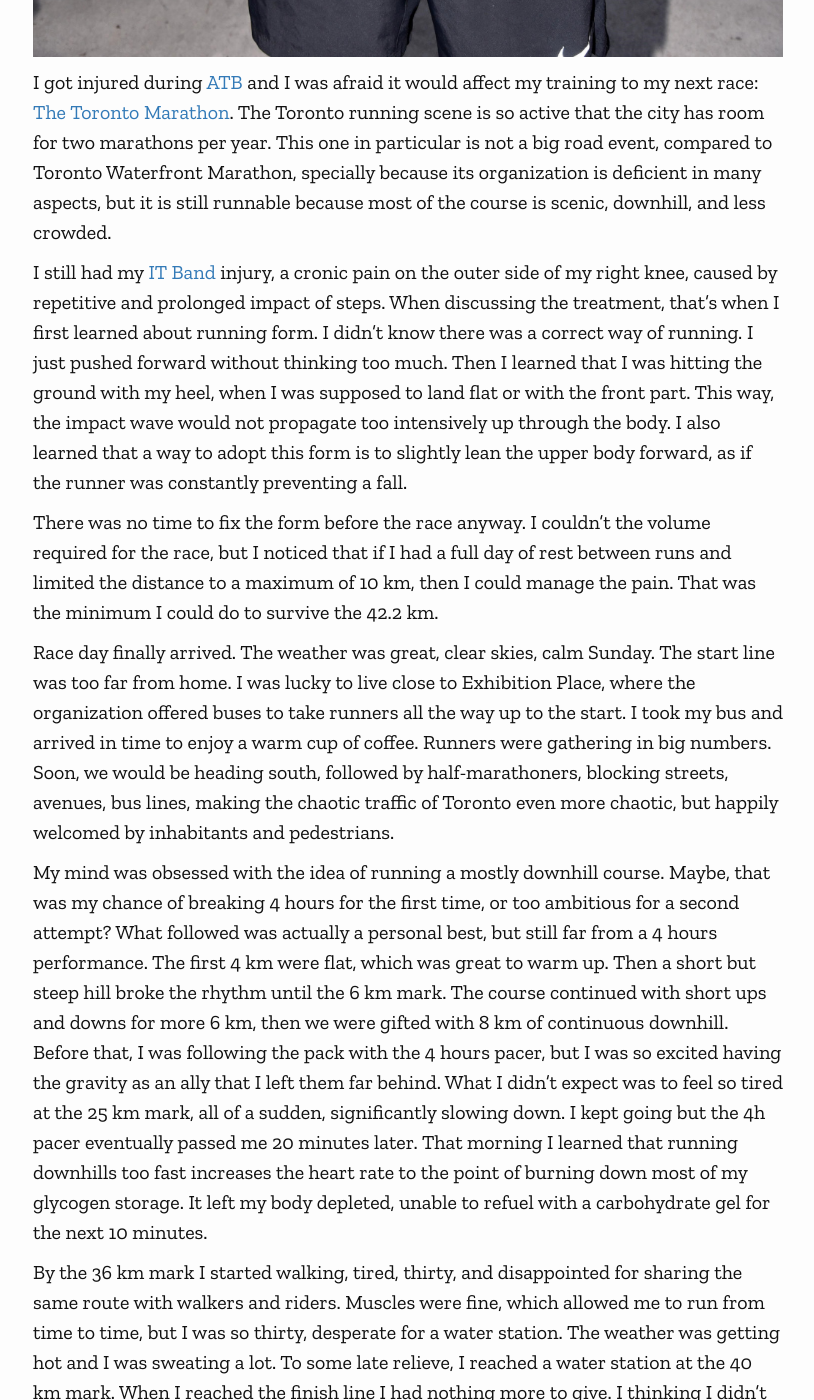
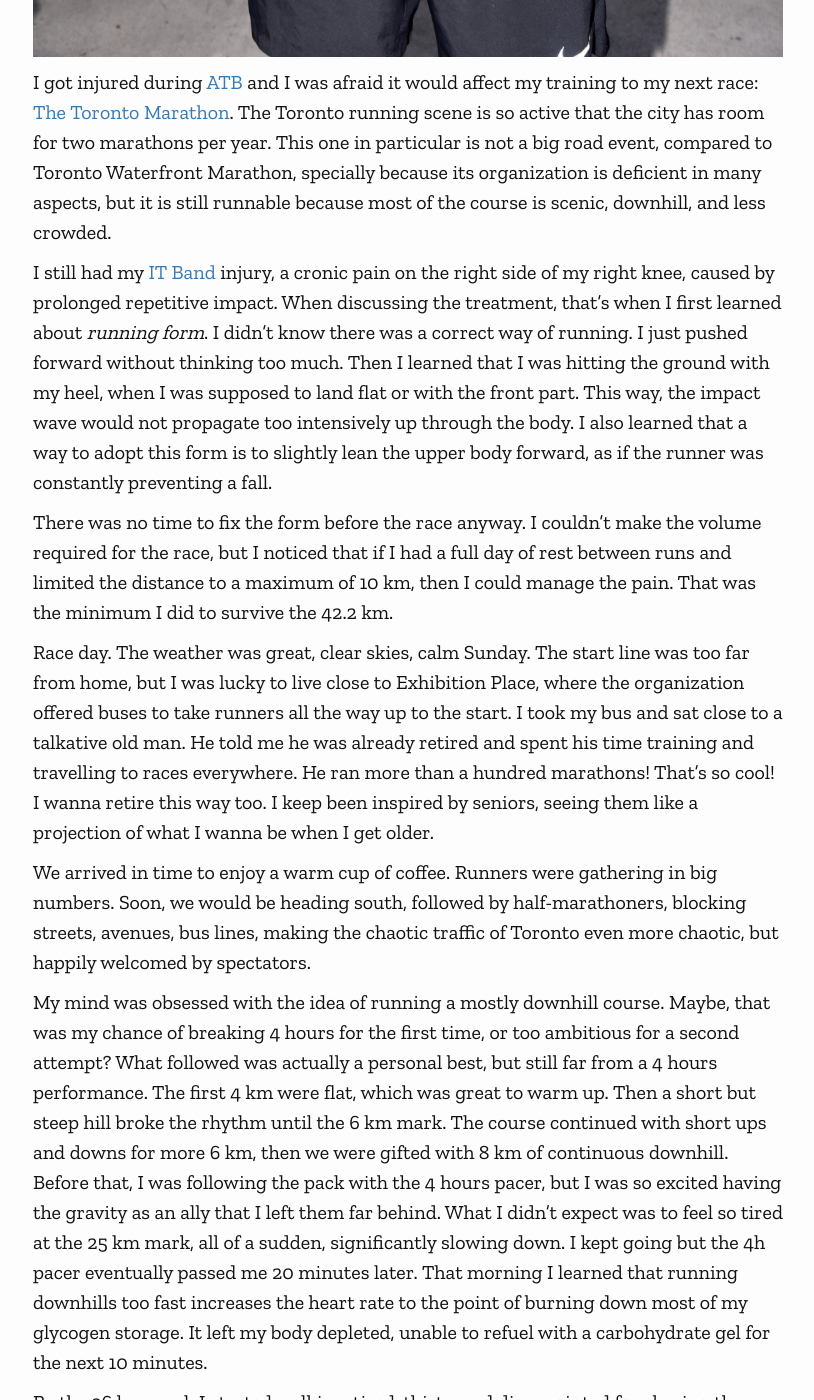
Before and after one commit to htmfilho/sports, a Jekyll site: the page built from _posts/2019-05-05-toronto-marathon.md, in a window 1280 px wide and 1400 px high, scrolled down 1261 px. Shown: the whole window, without its empty margins (37-851 px from the left). Built offline with Jekyll 4.4.1, drawn with Linux system fonts in a browser that asks for light colours; nearby versions of some CDN libraries; some web fonts are replaced; comment, search, counter and statistics services are not loaded.

Commit message:
Improved Toronto Marathon 2019 post, remembered a fact in the bus.

```diff
--- a/_posts/2019-05-05-toronto-marathon.md
+++ b/_posts/2019-05-05-toronto-marathon.md
@@ -12,11 +12,13 @@ I got injured during [ATB](/sports/2019/03/around-the-bay.html) and I was afraid
 
 <!-- more -->
 
-I still had my [IT Band](https://www.webmd.com/pain-management/it-band-syndrome) injury, a cronic pain on the outer side of my right knee, caused by repetitive and prolonged impact of steps. When discussing the treatment, that's when I first learned about running form. I didn't know there was a correct way of running. I just pushed forward without thinking too much. Then I learned that I was hitting the ground with my heel, when I was supposed to land flat or with the front part. This way, the impact wave would not propagate too intensively up through the body. I also learned that a way to adopt this form is to slightly lean the upper body forward, as if the runner was constantly preventing a fall.
+I still had my [IT Band](https://www.webmd.com/pain-management/it-band-syndrome) injury, a cronic pain on the right side of my right knee, caused by prolonged repetitive impact. When discussing the treatment, that's when I first learned about _running form_. I didn't know there was a correct way of running. I just pushed forward without thinking too much. Then I learned that I was hitting the ground with my heel, when I was supposed to land flat or with the front part. This way, the impact wave would not propagate too intensively up through the body. I also learned that a way to adopt this form is to slightly lean the upper body forward, as if the runner was constantly preventing a fall.
 
-There was no time to fix the form before the race anyway. I couldn't the volume required for the race, but I noticed that if I had a full day of rest between runs and limited the distance to a maximum of 10 km, then I could manage the pain. That was the minimum I could do to survive the 42.2 km.
+There was no time to fix the form before the race anyway. I couldn't make the volume required for the race, but I noticed that if I had a full day of rest between runs and limited the distance to a maximum of 10 km, then I could manage the pain. That was the minimum I did to survive the 42.2 km.
 
-Race day finally arrived. The weather was great, clear skies, calm Sunday. The start line was too far from home. I was lucky to live close to Exhibition Place, where the organization offered buses to take runners all the way up to the start. I took my bus and arrived in time to enjoy a warm cup of coffee. Runners were gathering in big numbers. Soon, we would be heading south, followed by half-marathoners, blocking streets, avenues, bus lines, making the chaotic traffic of Toronto even more chaotic, but happily welcomed by inhabitants and pedestrians.
+Race day. The weather was great, clear skies, calm Sunday. The start line was too far from home, but I was lucky to live close to Exhibition Place, where the organization offered buses to take runners all the way up to the start. I took my bus and sat close to a talkative old man. He told me he was already retired and spent his time training and travelling to races everywhere. He ran more than a hundred marathons! That's so cool! I wanna retire this way too. I keep been inspired by seniors, seeing them like a projection of what I wanna be when I get older.
+
+We arrived in time to enjoy a warm cup of coffee. Runners were gathering in big numbers. Soon, we would be heading south, followed by half-marathoners, blocking streets, avenues, bus lines, making the chaotic traffic of Toronto even more chaotic, but happily welcomed by spectators.
 
 My mind was obsessed with the idea of running a mostly downhill course. Maybe, that was my chance of breaking 4 hours for the first time, or too ambitious for a second attempt? What followed was actually a personal best, but still far from a 4 hours performance. The first 4 km were flat, which was great to warm up. Then a short but steep hill broke the rhythm until the 6 km mark. The course continued with short ups and downs for more 6 km, then we were gifted with 8 km of continuous downhill. Before that, I was following the pack with the 4 hours pacer, but I was so excited having the gravity as an ally that I left them far behind. What I didn't expect was to feel so tired at the 25 km mark, all of a sudden, significantly slowing down. I kept going  but the 4h pacer eventually passed me 20 minutes later. That morning I learned that running downhills too fast increases the heart rate to the point of burning down most of my glycogen storage. It left my body depleted, unable to refuel with a carbohydrate gel for the next 10 minutes.
 
```
